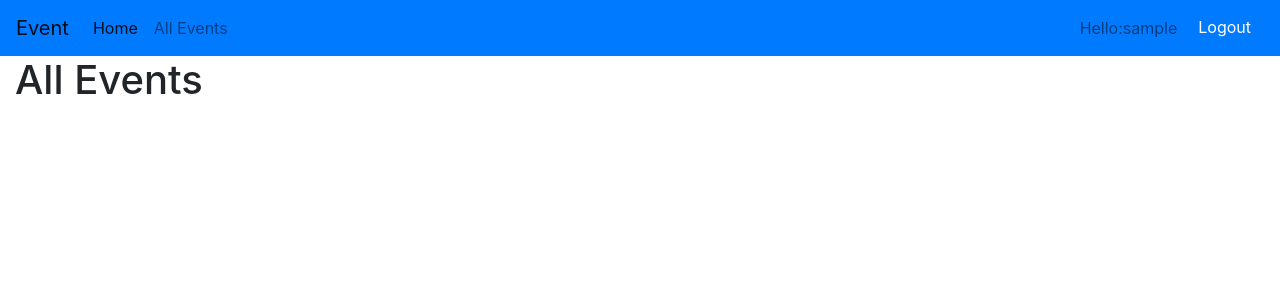
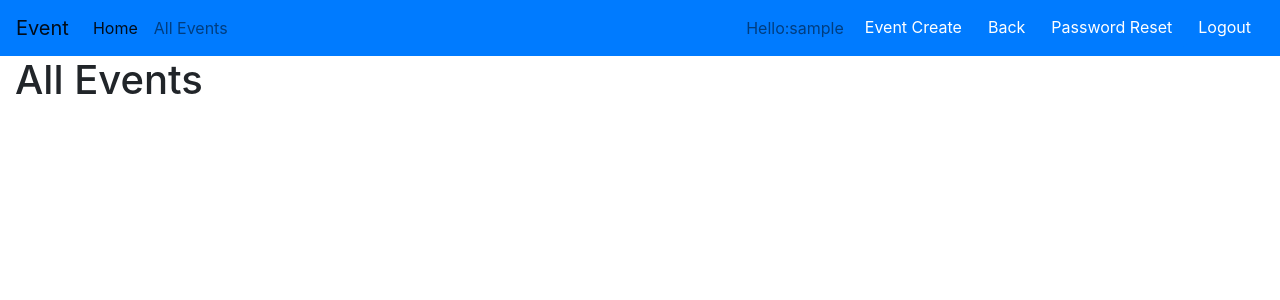
Before and after one commit to winwarphoo/git-event-project, a Django app: page /event/events/ in a window 1280 px wide. Shown: the top 300 px of the page. Run offline with Django 3.2, Linux system fonts and the light colour scheme; the visitor is signed in with stand-in values (Sample User, id 1); data that the repository does not hold is empty.

Commit message:
Add Event Create, Update urls, views and template

```diff
--- a/event/templates/base_generic.html
+++ b/event/templates/base_generic.html
@@ -29,7 +29,15 @@
                         <li class="nav-item">
                             <a class="nav-link">Hello:{{ user.get_username }}</a>
                         </li>
-
+                        <li class="nav-item">
+                            <a class="btn btn-primary" href="{% url 'event-create' %}">Event Create</a>
+                        </li>
+                        <li class="nav-item">
+                            <a href="{{ request.META.HTTP_REFERER }}" class="btn btn-primary" class>Back</a>
+                        </li>
+                        <li class="nav-item"></li>
+                            <a class="btn btn-primary" href="{% url 'password_reset' %}">Password Reset</a>
+                        </li>
                         <li class="nav-item">
                             <a class="btn btn-primary" href="{% url 'logout'%}?next={{request.path}}">Logout</a>
                         </li>
--- a/event/templates/event/event_detail.html
+++ b/event/templates/event/event_detail.html
@@ -11,6 +11,7 @@
             <th>Number of Attendence</th>
             <th></th>
             <th></th>
+            <th></th>
         </tr>
         <tr>
             <td>{{ event.name }}</td>
@@ -19,10 +20,13 @@
             <td>{{ event.date_of_start }}</td>
             <td>{{ event.date_of_end }}</td>
             <td>{{ event.eventattendence_set.count }}</td>
-            <td><a href="{% url 'add-attendence' event.id %}">Join</a></td>
+
             {% if user == event.teacher.user %}
+
                 <td><a href="{% url 'event-update' event.id %}">Update</a></td>
                 <td><a href="{% url 'event-delete' event.id %}">Delete</a></td>
+            {% else %}
+                <td><a href="{% url 'add-attendence' event.id %}">Join</a></td>
             {% endif %}
         </tr>
     </table>
--- a/event/templates/event/event_form.html
+++ b/event/templates/event/event_form.html
@@ -6,6 +6,6 @@
     <table>
     {{ form.as_table }}
     </table>
-    <input type="submit" value="Submit">
+    <input class="btn btn-primary" type="submit" value="Submit">
   </form>
 {% endblock %}
--- a/event/urls.py
+++ b/event/urls.py
@@ -8,6 +8,7 @@ urlpatterns = [
     path('', views.index, name = "index"),
     path('signup/', core_views.signup, name='signup'),
     path('events/', views.EventListView.as_view(), name="events"),
+    path('event/create', views.EventCreateView.as_view(), name="event-create"),
     path('event/<int:pk>', views.EventDetailView.as_view(), name="event-detail"),
     path('event/<int:pk>/update', views.EventUpdateView.as_view(), name="event-update"),
     path('event/<int:pk>/delete', views.EventDeleteView.as_view(), name="event-delete"),
--- a/event/views.py
+++ b/event/views.py
@@ -9,10 +9,6 @@ from django.contrib.auth.forms import UserCreationForm
 
 # Create your views here.
 def index(request):
-    num_attendences= EventAttendence.objects.all().count()
-    context = {
-        'num_attendences': num_attendences,
-    }
     return render(request, 'index.html')
 
 class EventListView(LoginRequiredMixin, generic.ListView):
@@ -21,6 +17,16 @@ class EventListView(LoginRequiredMixin, generic.ListView):
 
 class EventDetailView(LoginRequiredMixin, generic.DetailView):
     model = Event
+
+class EventCreateView(LoginRequiredMixin, generic.CreateView):
+    model = Event
+    fields = ['name','teacher', 'about', 'date_of_start', 'date_of_end']
+
+    def get_initial(self):
+        initial = super().get_initial()
+        print(self.request.user)
+        initial['teacher'] = EventCreator.objects.get(user = self.request.user)
+        return initial
 
 class EventUpdateView(LoginRequiredMixin, generic.UpdateView):
     model = Event
@@ -33,12 +39,12 @@ class EventDeleteView(generic.DeleteView):
 class EventAttendenceCreate(LoginRequiredMixin, generic.CreateView):
     model = EventAttendence
     attendence = EventAttendence.objects.all()
-    num_attendence = EventAttendence.objects.all().count()
     fields = ['profile', 'name', 'email', 'date_of_birth', 'phone_no', 'event']
 
     def get_initial(self, **kwargs):
         initial = super().get_initial()
         initial['event'] = Event.objects.get(pk=self.kwargs["pk"])
+        initial['name'] = self.request.user
         return initial
 
     def get_context_data(self, **kwargs):
--- a/templates/registration/login.html
+++ b/templates/registration/login.html
@@ -29,5 +29,5 @@
         <a class="btn btn-primary" href="{% url 'signup'%}">SignUp</a>
         <input type="hidden" name="next" value="{{ next }}" />
     </form>
-    <!-- <p><a href="{% url 'password_reset' %}">Lost password?</a></p> -->
+    <p><a href="{% url 'password_reset' %}">Password Reset</a></p>
 {% endblock %}
```
Also changed, not shown: event/migrations/0006_auto_20210401_1555.py (added), event/migrations/0007_auto_20210401_1614.py (added).
